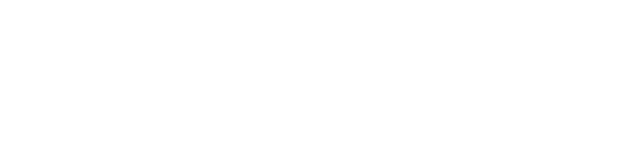
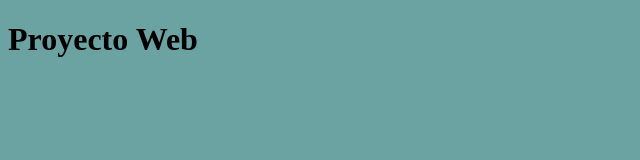
Before and after one commit to EdgarRe/CursoGit, a plain HTML site: page index.html in a window 1280 px wide. Shown: the whole page, without its empty margins (0-640 px from the left). Drawn offline with Linux system fonts and the light colour scheme.

Commit message:
Agrgado CSS y Tamaño fuente con FOndo azul

```diff
--- /dev/null
+++ b/CSS/estilos.css
@@ -0,0 +1,5 @@
+@charset "utf-8";
+
+body{
+    background-color:rgb(107, 163, 163);
+}
--- a/index.html
+++ b/index.html
@@ -6,8 +6,11 @@
     <title>
         Curso con Git
     </title>
+    <link href="CSS/estilos.css" rel="stylesheet" type="text/css">
+
+
 </head>
 <body>
-
+    <h1>Proyecto Web</h1>
 </body>
 </html>
```
Also changed, not shown: JS/javaScrip.js (added).
